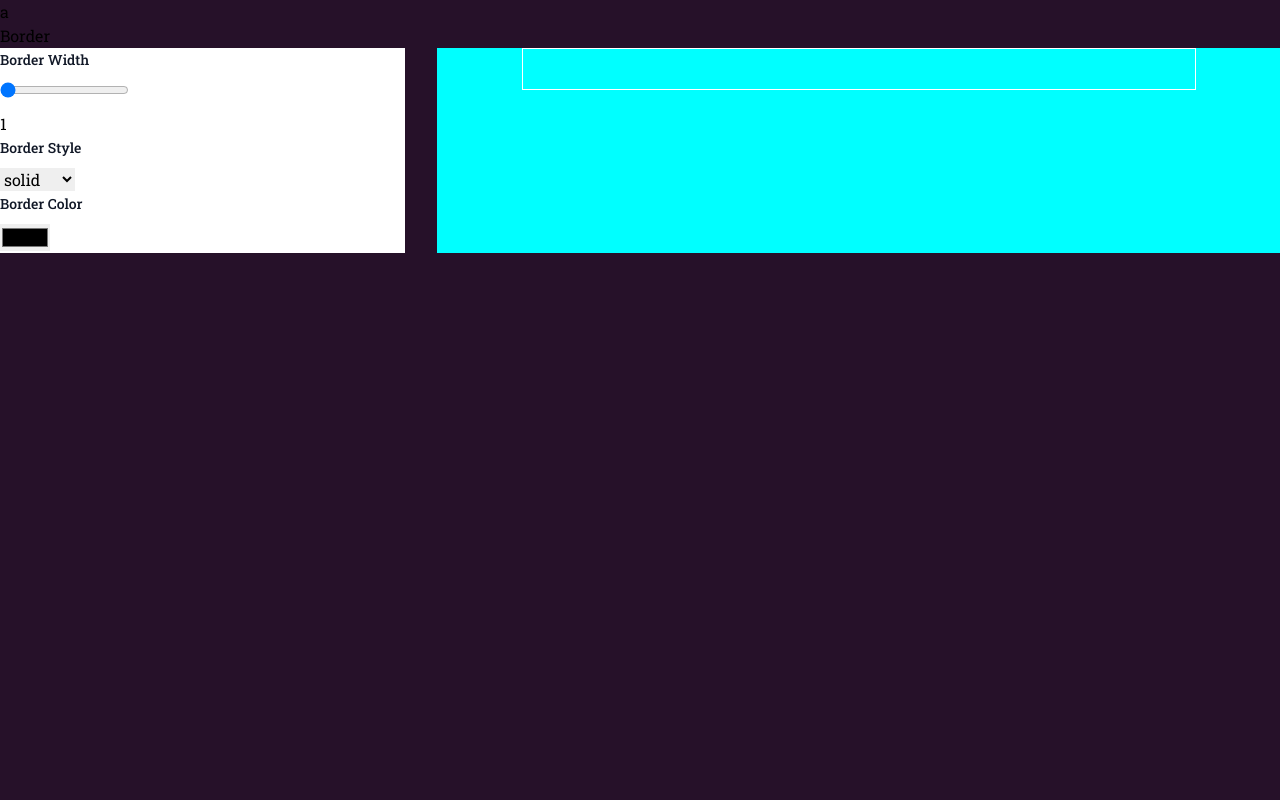
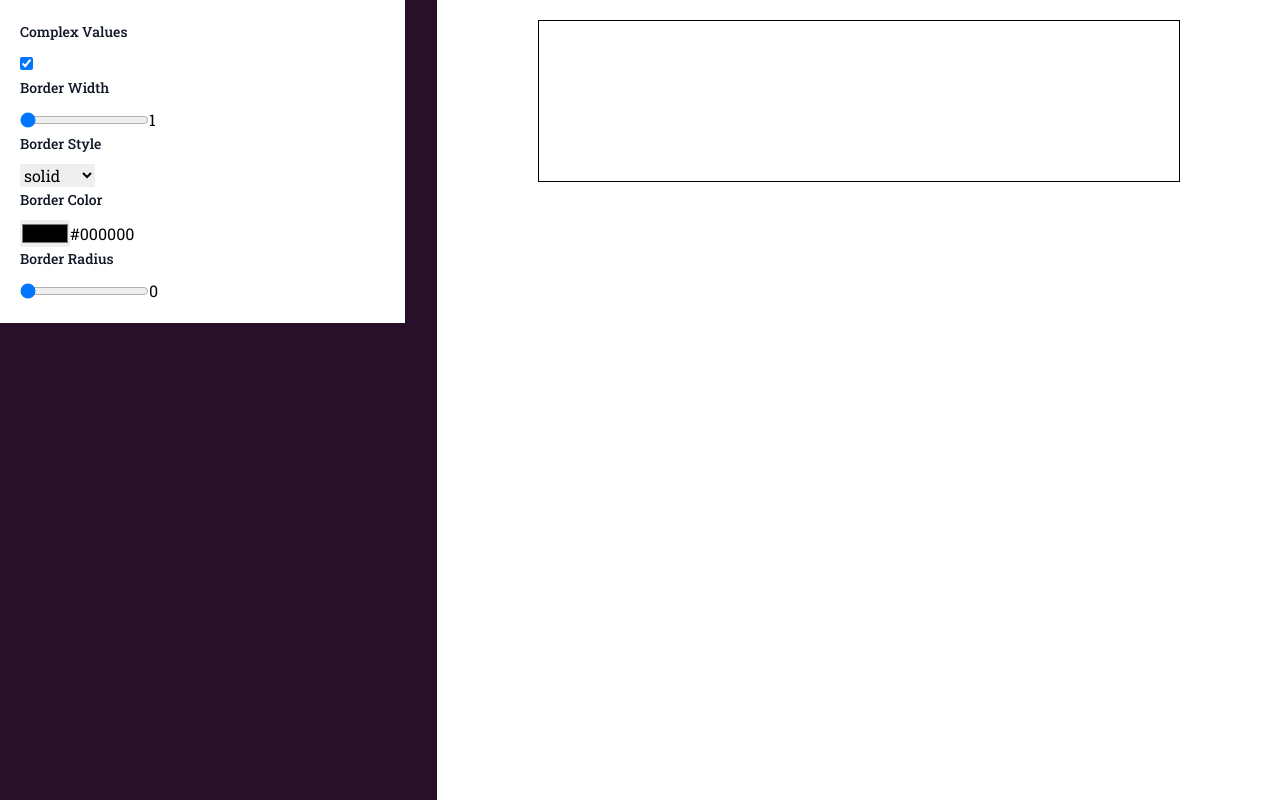
Before and after one commit to Togashiteam/portifolio, a Next.js app: page /style/border in a window 1280 px wide. Built offline with nearby package versions, Linux system fonts and the light colour scheme; a web font is replaced by a local one.

Commit message:
vinculando valores no borderEditable

```diff
--- a/src/app/style/border/page.tsx
+++ b/src/app/style/border/page.tsx
@@ -1,44 +1,62 @@
 "use client";
-import { ChangeEvent, ChangeEventHandler, useState } from "react";
-
-import ItemMenu from "../teste";
+import { ChangeEvent, useState } from "react";
 import BorderEditable from "@/components/irregulars/border/border";
 
 export default function StyleBorder() {
 
-  const [borderWidthValue, setBorderWidthValue] = useState<string>();
-  const [borderColorValue, setBorderColorValue] = useState<string>();
 
+  const [simpleValues, setSimpleValues] = useState<boolean>(true);
+  const [borderWidthValue, setBorderWidthValue] = useState<string>('1');
+  const [borderColorValue, setBorderColorValue] = useState<string>('#000000');
+  const [borderStyleValue, setBorderStyleValue] = useState<string>('solid');
+  const [borderRadiusValue, setBorderRadiusValue] = useState<string>('0');
+
+  const setSimpleValue = (e: ChangeEvent<HTMLInputElement>) => setSimpleValues(e.currentTarget.checked);
   const setBorderWidth = (e: ChangeEvent<HTMLInputElement>) => setBorderWidthValue(e.currentTarget.value);
   const setBorderColor = (e: ChangeEvent<HTMLInputElement>) => setBorderColorValue(e.currentTarget.value);
+  const setBorderStyle = (e: ChangeEvent<HTMLSelectElement>) => setBorderStyleValue(e.currentTarget.value);
+  const setBorderRadius = (e: ChangeEvent<HTMLInputElement>) => setBorderRadiusValue(e.currentTarget.value);
 
   return (
     <>
-      <ItemMenu hidden={false} />
-
-      <h1> Border </h1>
-
-      <div className="grid grid-cols-3 gap-8">
-        <div className="col-span-1">
-          <div className="formulario bg-white">
-            <div>
+      <div className="mb-5 sm:mb-0 sm:grid sm:grid-cols-3 sm:gap-8 h-screen">
+        <div className="sm:col-span-1">
+          <div className="formulario bg-white p-5 overflow-x-clip">
             <label
               htmlFor="username"
               className="block text-sm font-medium leading-6 text-gray-900"
             >
-                Border Width
+              Complex Values
             </label>
             <div className="mt-2">
               <input
+                className="input checkbox"
+                type="checkbox"
+                onChange={setSimpleValue}
+                defaultChecked={true}
+              />
+            </div>
+
+            {simpleValues && (
+              <div className="border-width-wrapper">
+                <label
+                  htmlFor="borderWidth"
+                  className="block text-sm font-medium leading-6 text-gray-900"
+                >
+                  Border Width
+                </label>
+                <div className="mt-2 flex flex-row ">
+                  <input
+                    id="borderWidth"
+                    className="input range"
                     type="range"
                     min={0}
                     max={255}
                     onChange={setBorderWidth}
                     value={borderWidthValue ? borderWidthValue : "1"}
                   />
-              </div>
-              <div className="mt-2">
                   <input
+                    className="input number"
                     type="number"
                     min={0}
                     max={255}
@@ -47,8 +65,15 @@ export default function StyleBorder() {
                   />
                 </div>
               </div>
+            )}
+            {!simpleValues && (
+              <div className="multiple-border-width-wrapper">
+                <h1> Multiple Widths </h1>
+              </div>
+            )}
 
-            <div>
+            {simpleValues && (
+              <div className="border-style-wrapper">
                 <label
                   htmlFor="username"
                   className="block text-sm font-medium leading-6 text-gray-900"
@@ -56,30 +81,43 @@ export default function StyleBorder() {
                   Border Style
                 </label>
                 <div className="mt-2">
-                <select className="selectpicker" id="borderStyle">
-                  <option selected> solid </option>
-                  <option> dotted </option>
-                  <option> dashed </option>
-                  <option> double </option>
-                  <option> groove </option>
-                  <option> ridge </option>
-                  <option> inset </option>
-                  <option> outset </option>
-                  <option> none </option>
-                  <option> hidden </option>
+                  <select
+                    className="input select"
+                    defaultValue={"solid"}
+                    onChange={setBorderStyle}
+                    value={borderStyleValue}
+                  >
+                    <option value="solid"> solid </option>
+                    <option value="dotted"> dotted </option>
+                    <option value="dashed"> dashed </option>
+                    <option value="double"> double </option>
+                    <option value="groove"> groove </option>
+                    <option value="ridge"> ridge </option>
+                    <option value="inset"> inset </option>
+                    <option value="outset"> outset </option>
+                    <option value="none"> none </option>
+                    <option value="hidden"> hidden </option>
                   </select>
                 </div>
               </div>
+            )}
+            {!simpleValues && (
+              <div className="multiple-border-style-wrapper">
+                <h1> Multiple Styles </h1>
+              </div>
+            )}
 
-            <div>
+            {simpleValues && (
+              <div className="border-color-wrapper">
                 <label
-                htmlFor="username"
+                  htmlFor="borderColor"
                   className="block text-sm font-medium leading-6 text-gray-900"
                 >
                   Border Color
                 </label>
-              <div className="mt-2">
+                <div className="mt-2 flex flex-row">
                   <input
+                    id="borderColor"
                     type="color"
                     onChange={setBorderColor}
                     value={borderColorValue}
@@ -91,13 +129,60 @@ export default function StyleBorder() {
                   ></input>
                 </div>
               </div>
+            )}
+            {!simpleValues && (
+              <div className="multiple-border-color-wrapper">
+                <h1> Multiple Colors </h1>
+              </div>
+            )}
+
+            {simpleValues && (
+              <div className="border-radius-wrapper">
+                <label
+                  htmlFor="borderRadius"
+                  className="block text-sm font-medium leading-6 text-gray-900"
+                >
+                  Border Radius
+                </label>
+                <div className="mt-2 flex flex-row ">
+                  <input
+                    id="borderRadius"
+                    className="input range"
+                    type="range"
+                    min={0}
+                    max={255}
+                    defaultValue={0}
+                    onChange={setBorderRadius}
+                    value={borderRadiusValue ? borderRadiusValue : "0"}
+                  />
+                  <input
+                    className="input number"
+                    type="number"
+                    min={0}
+                    max={255}
+                    defaultValue={0}
+                    onChange={setBorderRadius}
+                    value={borderRadiusValue ? borderRadiusValue : "0"}
+                  />
+                </div>
+              </div>
+            )}
+            {!simpleValues && (
+              <div className="multiple-border-radius-wrapper">
+                <h1> Multiple Radius </h1>
+              </div>
+            )}
           </div>
         </div>
 
-        <div className="col-span-2" style={{ backgroundColor: "cyan" }}>
-          <div className="border-editable bg-">
-            <span className="width"> {borderWidthValue} </span>
-            <BorderEditable width={borderWidthValue} color={borderColorValue} />
+        <div className="sm:col-span-2 h-full">
+          <div className="border-editable bg-white p-5 overflow-x-clip h-full">
+            <BorderEditable
+              borderWidth={borderWidthValue}
+              borderColor={borderColorValue}
+              borderStyle={borderStyleValue}
+              borderRadius={borderRadiusValue}
+            />
           </div>
         </div>
       </div>
--- a/src/app/style/page.tsx
+++ b/src/app/style/page.tsx
@@ -1,7 +1,6 @@
 export default function Style() {
   return (
     <>
-      <h1>STYLE Works</h1>
     </>
   )
 }
--- a/src/app/style/teste.tsx
+++ /dev/null
@@ -1,13 +0,0 @@
-interface ItemMenuInterface {
-  hidden?: boolean;
-  // type: typeItems;
-}
-
-export default function ItemMenu({ hidden }: ItemMenuInterface) {
-  return (
-    <>
-      {hidden && <h3> Hidden </h3>}
-      <div>a</div>
-    </>
-  );
-}
--- a/src/components/irregulars/border/border.tsx
+++ b/src/components/irregulars/border/border.tsx
@@ -1,19 +1,19 @@
-import { BorderStyle, IBorderStyle } from "@/shared/interface/border.interface";
+import { BorderStyle, IBorderStyle } from "@/shared/model/border.model";
 import "./border.scss";
 
 export default function BorderEditable(obj: IBorderStyle) {
 
-
   const border = new BorderStyle(obj);
-
 
 return (
   <>
     <div
-      className="border-editable p-5 w-4/5 mx-auto"
+      className="border-editable p-20 w-4/5 mx-auto"
       style={{
-        borderWidth: `${border.width}`,
-        borderColor: `${border.color}`,
+        borderWidth: `${border.borderWidth}px`,
+        borderColor: `${border.borderColor}`,
+        borderStyle: `${border.borderStyle}`,
+        borderRadius: `${border.borderRadius}px`,
       }}
     ></div>
   </>
--- a/src/shared/interface/border.interface.tsx
+++ /dev/null
@@ -1,17 +0,0 @@
-export class BorderStyle implements IBorderStyle {
-  width?: string;
-  color?: string;
-
-  constructor(obj?: IBorderStyle) {
-    if (obj) {
-      this.width = obj.width ? obj.width + "px" : "1px",
-      this.color = obj.color ? obj.color : "#fff"
-    }
-  }
-}
-
-export interface IBorderStyle {
-  width?: string;
-  color?: string;
-
-}
--- /dev/null
+++ b/src/shared/model/border.model.tsx
@@ -0,0 +1,72 @@
+export class BorderStyle implements IBorderStyle {
+  borderWidth: string = "1";
+  borderTopWidth: string = "1";
+  borderRightWidth: string = "1";
+  borderBottomWidth: string = "1";
+  borderLeftWidth: string = "1";
+  borderColor: string = "#000000";
+  borderTopColor: string = "#000000";
+  borderRightColor: string = "#000000";
+  borderBottomColor: string = "#000000";
+  borderLeftColor: string = "#000000";
+  borderStyle: string = "solid";
+  borderTopStyle: string = "solid";
+  borderRightStyle: string = "solid";
+  borderBottomStyle: string = "solid";
+  borderLeftStyle: string = "solid";
+  borderRadius: string = "0";
+  borderTopLeftRadius: string = "0";
+  borderTopRightRadius: string = "0";
+  borderBottomRightRadius: string = "0";
+  borderBottomLefttRadius: string = "0";
+
+  constructor(obj?: IBorderStyle) {
+    if (obj) {
+      this.borderWidth = obj.borderWidth;
+      obj.borderWidth;
+      this.borderTopWidth = obj.borderWidth ? obj.borderWidth : obj.borderTopWidth;
+      this.borderRightWidth = obj.borderWidth ? obj.borderWidth : obj.borderRightWidth;
+      this.borderBottomWidth = obj.borderWidth ? obj.borderWidth : obj.borderBottomWidth;
+      this.borderLeftWidth = obj.borderWidth ? obj.borderWidth : obj.borderLeftWidth;
+      this.borderColor = obj.borderColor;
+      this.borderTopColor = obj.borderColor ? obj.borderColor : obj.borderTopColor;
+      this.borderRightColor = obj.borderColor ? obj.borderColor : obj.borderRightColor;
+      this.borderBottomColor = obj.borderColor ? obj.borderColor : obj.borderBottomColor;
+      this.borderLeftColor = obj.borderColor ? obj.borderColor : obj.borderLeftColor;
+      this.borderStyle = obj.borderStyle;
+      this.borderTopStyle = obj.borderStyle ? obj.borderStyle : obj.borderTopStyle;
+      this.borderRightStyle = obj.borderStyle ? obj.borderStyle : obj.borderRightStyle;
+      this.borderBottomStyle = obj.borderStyle ? obj.borderStyle : obj.borderBottomStyle;
+      this.borderLeftStyle = obj.borderStyle ? obj.borderStyle : obj.borderLeftStyle;
+      this.borderRadius = obj.borderRadius;
+      this.borderTopLeftRadius = obj.borderRadius ? obj.borderRadius : obj.borderTopLeftRadius;
+      this.borderTopRightRadius = obj.borderRadius ? obj.borderRadius : obj.borderTopRightRadius;
+      this.borderBottomRightRadius = obj.borderRadius ? obj.borderRadius : obj.borderBottomRightRadius;
+      this.borderBottomLefttRadius = obj.borderRadius ? obj.borderRadius : obj.borderBottomLefttRadius;
+    }
+  }
+}
+
+export interface IBorderStyle {
+  borderWidth: string;
+  borderTopWidth: string;
+  borderRightWidth: string;
+  borderBottomWidth: string;
+  borderLeftWidth: string;
+  borderColor: string;
+  borderTopColor: string;
+  borderRightColor: string;
+  borderBottomColor: string;
+  borderLeftColor: string;
+  borderStyle: string;
+  borderTopStyle: string;
+  borderRightStyle: string;
+  borderBottomStyle: string;
+  borderLeftStyle: string;
+  borderRadius: string;
+  borderTopLeftRadius: string;
+  borderTopRightRadius: string;
+  borderBottomRightRadius: string;
+  borderBottomLefttRadius: string;
+
+}
```
Lines whose indentation alone changed are shown as unchanged.
